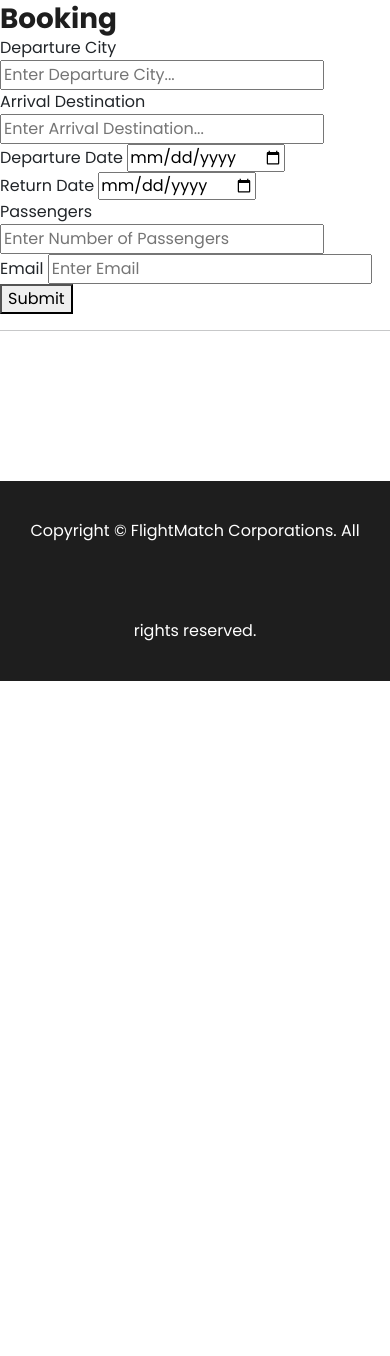
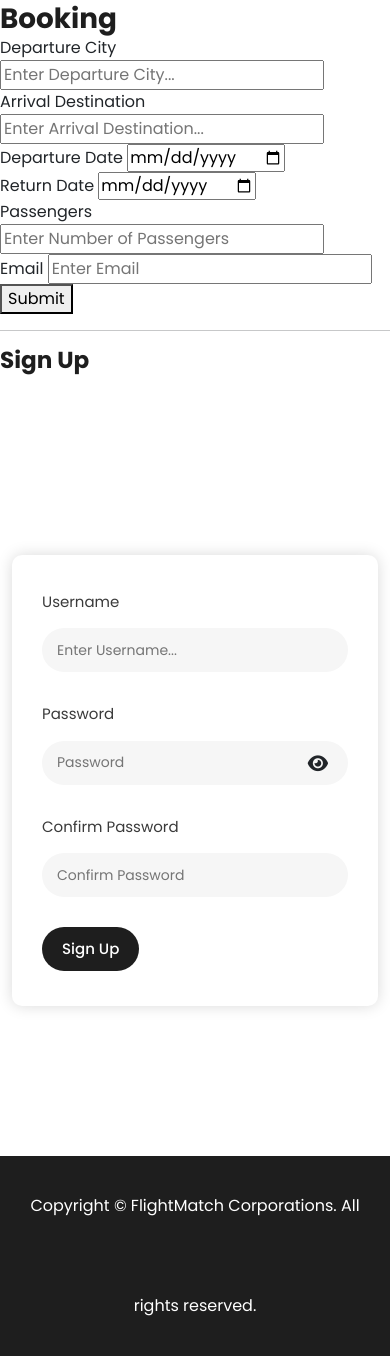
Before and after one commit to Daniel-Stephende5/IM2-Repository, a Django app: page /heyadmin/ in a window 390 px wide. Shown: the part 1162-2518 px from the top of the page. Before the commit the page ends 1843 px from the top, so only its background shows below. Run offline with Django 5.2, Linux system fonts and the light colour scheme; parts of the project's set-up code (start-up, migrations or seed data) failed here and were passed over; some libraries are stand-ins or nearby versions.

```diff
--- a/NewDjango/myblogsite/blog/templates/heyadmin.html
+++ b/NewDjango/myblogsite/blog/templates/heyadmin.html
@@ -40,6 +40,7 @@
     <link rel="stylesheet" href="{% static 'assets/css/animate.css' %}" />
     <link rel="stylesheet" href="{% static 'assets/css/navybar.css' %}" />
     <link rel="stylesheet" href="{% static 'assets/css/checkin.css' %}" />
+    <link rel="stylesheet" href="{% static 'assets/css/signup.css' %}" />
     <link
       rel="stylesheet"
       href="https://unpkg.com/swiper@7/swiper-bundle.min.css"
@@ -145,6 +146,7 @@
         <button type="submit" class="submit-btn">Submit</button>
       </form>
     </div>
+
 
 </br>
 </br>
@@ -277,6 +279,89 @@
     </div>
   </form>
 <hr>
+<div class="col-lg-12">
+  <h3>Sign Up</h3>
+</div>
+</div>
+</div>
+</div>
+
+<div class="contact-page section">
+<div class="container">
+<div class="row">
+<div class="sign-col-lg-6">
+  {% if messages %}
+  <div class="message-container">
+    {% for message in messages %}
+    <div class="alert">{{ message }}</div>
+    {% endfor %}
+  </div>
+  {% endif %}
+</div>
+<div class="sign-col-lg-6">
+  <form id="contact-form" action="{% url 'signup' %}" method="post">
+    {% csrf_token %}
+
+    <div class="row">
+      <div class="col-lg-12">
+        <fieldset>
+          <label for="email">Username</label>
+          <input
+            type="text"
+            name="username"
+            placeholder="Enter Username..."
+            required
+          />
+        </fieldset>
+      </div>
+      <div class="col-lg-12">
+        <label for="number">Password</label>
+
+        <form>
+          <div class="signup-password-container">
+            <input
+              type="password"
+              name="password1"
+              id="password1"
+              class="signup-password-input"
+              placeholder="Password"
+              required
+            />
+            <span id="toggle-password" class="signup-toggle-icon">
+              <i class="fas fa-eye"></i>
+              <!-- Font Awesome icon for showing password -->
+            </span>
+          </div>
+        </form>
+      </div>
+      <div class="col-lg-12">
+        <fieldset>
+          <label for="number">Confirm Password</label>
+          <input
+            type="password"
+            name="password2"
+            placeholder="Confirm Password"
+            required
+          />
+        </fieldset>
+      </div>
+      <div class="col-lg-12">
+        <fieldset>
+          <button
+            type="submit"
+            id="form-submit"
+            class="orange-button"
+          >
+            Sign Up
+          </button>
+        </fieldset>
+      </div>
+    </div>
+  </form>
+</div>
+</div>
+</div>
+</div>
 
 
     <footer>
```
Also changed, not shown: NewDjango/myblogsite/blog/templates/customersupportlogin.html (+17 -12 lines).
